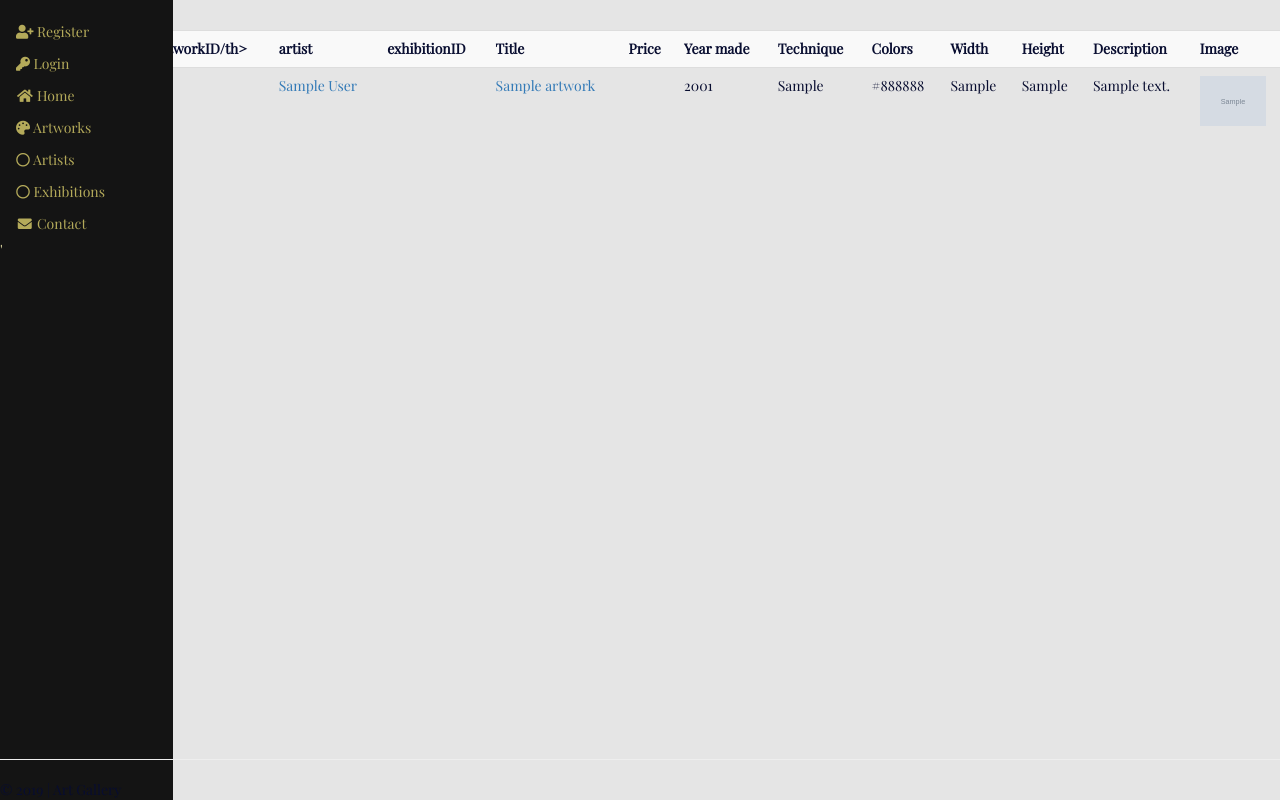
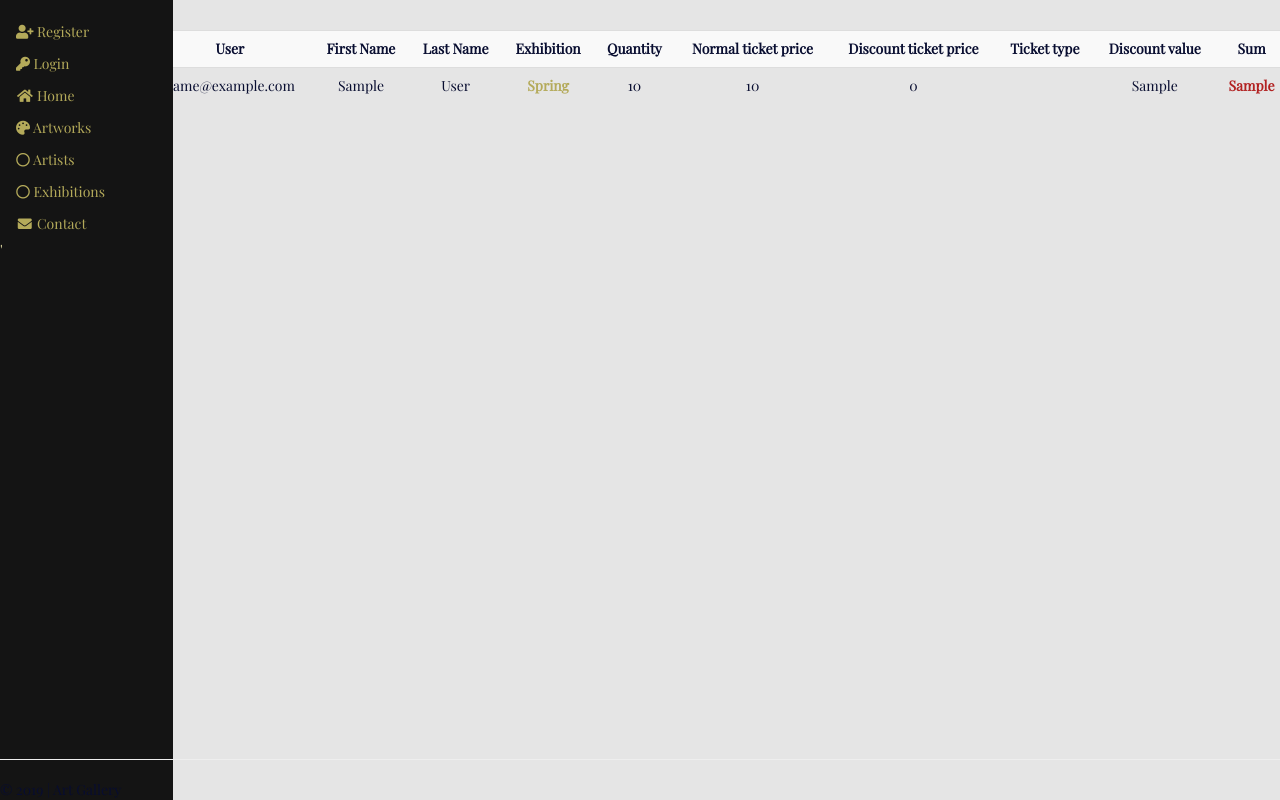
Before and after one commit to githubilona/artgallery, a PHP site: page /adminTickets.php in a window 1280 px wide. Run offline with PHP 8.4, Linux system fonts and the light colour scheme; data comes from the database, SQL or seed files in the repository; tables that the repository leaves empty or names only in its code hold one stand-in row (values such as "Sample post"); grey boxes marked "Sample" are stand-in pictures; data that the repository does not hold is empty; some libraries are stand-ins or nearby versions.

Commit message:
admin panel

```diff
--- a/adminTickets.php
+++ b/adminTickets.php
@@ -10,72 +10,54 @@
     //Step 1 - connect to the DB
     require_once ('connectDB.php');
 
-    //Step 2 - build the sql command
-    $sql = "SELECT * FROM artwork NATURAL JOIN artist";
+
+    $sql = "
+    select distinct e.subject, u.email, t.first_name, t.last_name, d.type, e.ticket_price, t.discount_ticket_price, t.quantity, d.value, t.sum, e.id_exhibition
+    from user u
+    left join ticket_reservation t  on u.id_user=t.id_user
+    left join exhibition e on e.id_exhibition=t.id_exhibition
+    left join discount d on d.id_discount=t.id_discount
+    group by t.id_ticket_reservation, d.id_discount order by username;
+     ";
 
 
-    //Step 3 - bind the parameters and execute
     $cmd = $conn->prepare($sql);
     $cmd->execute();
-    $artworks = $cmd->fetchAll();
+    $reservations = $cmd->fetchAll();
 
-    //create a table and display the results
+
     echo '<table class="table table-striped table-hover">
-            <tr><th>artworkID/th>
-                <th>artist</th>
-                <th>exhibitionID</th>
-                <th>Title</th>
-                <th>Price</th>
-                <th>Year made</th>
-                <th>Technique</th>
-                <th>Colors</th>
-                <th>Width</th>
-                <th>Height</th>
-                <th>Description</th>
-                <th>Image</th>
-         ';
-
-    if (!empty($_SESSION['email'])){
-        echo '<th>Edit</th>
-                  <th>Delete</th>';
-    }
+                            <tr>
+                                <th>User</th>
+                                <th>First Name</th>
+                                <th>Last Name</th>
+                                <th>Exhibition</th>
+                                <th>Quantity</th>
+                                <th>Normal ticket price</th>
+                                <th>Discount ticket price</th>
+                                <th>Ticket type</th>
+                                <th>Discount value</th>
+                                <th>Sum</th>
+                               ';
 
     echo '</tr>';
+    foreach ($reservations as $reservation) {
+        echo '<tr>
+                      <td >' . $reservation['email'] . '</td>
+                      <td>' . $reservation['first_name'] . '</td>
+                      <td>' . $reservation['last_name'] . '</td>
+                      <td><a href="exhibitionInfo.php?id_exhibition=' . $reservation['id_exhibition'] . '">  ' . $reservation['subject'] . '</a></td>
+                      <td>' . $reservation['quantity'] . '</td>
+                      <td>' . $reservation['ticket_price'] . '</td>
+                      <td>' . $reservation['discount_ticket_price'] . '</td>
+                      <td>' . $reservation['type'] . '</td>
+                      <td>' . $reservation['value'] . '</td>
+                      <td  style="color:firebrick; font-weight: bold">' . $reservation['sum'] . '</td>
+               </tr>';
+    }
+    echo '</table>';
 
-    foreach($artworks as $artwork)
-    {
-        echo '<tr><td>'.$artwork['id_artwork'].'</td>
-                      <td><a href="artistInfo.php?id_artist='.$artwork['id_artist'].'">'.$artwork['first_name'].' '. $artwork['last_name'].'</a></td>
-                      <td>'.$artwork['id_exhibition'].'</td>
-                      <td><a href="artworkInfo.php?id_artwork='.$artwork['id_artwork'].'">'.$artwork['title'].'</a></td>
-                      <td>'.$artwork['price'].'</td>
-                      <td>'.$artwork['date_made'].'</td>
-                      <td>'.$artwork['technique'].'</td>
-                      <td>'.$artwork['colors'].'</td>
-                      <td>'.$artwork['width'].'</td>
-                      <td>'.$artwork['height'].'</td>
-                      <td>'.$artwork['description'].'</td>
-                      <td><a href="artworkInfo.php?id_artwork='.$artwork['id_artwork'].'"><img height="50" src='.$artwork['image'].'></a></td>
-                     ';
-
-        //only show the edit and delete links if these are valid, logged in users
-        if (!empty($_SESSION['email'])){
-            echo '<td><a href="addArtwork.php?id_artwork='.$artwork['id_artwork'].'">
-                                 <i class="fas fa-edit" style="font-size: 30px"></i></a></td>
-                      <td><a href="deleteArtwork.php?id_artwork='.$artwork['id_artwork'].'">
-                                     <i class="fas fa-trash-alt" style="font-size: 30px"></i></a></td>';
-        }
-        echo '</tr>';
-    }
-
-    echo '</table></main>';
-
-
-
+    $conn=null;
     ?>
 </main>
 <?php require_once ('footer.php');?>
-<script src="path/to/jquery.js"></script>
-<script src="path/to/popper.js"></script>
-<script src="path/to/bootstrap.js"></script>
-<script src="path/to/bootstrap-confirmation.js"></script>
--- a/connectDB.php
+++ b/connectDB.php
@@ -1,4 +1,4 @@
 <?php
-    $conn= new PDO('mysql:host=localhost;dbname=artgallery', 'root', '');
+    $conn= new PDO('mysql:host=localhost;dbname=art', 'root', '');
     $conn->setAttribute(PDO::ATTR_ERRMODE, PDO::ERRMODE_EXCEPTION);
 ?>
--- a/css/side-bar.css
+++ b/css/side-bar.css
@@ -9,6 +9,20 @@
 .container1{
     margin-left: 50%;
 
+}
+.container a{
+    text-decoration: none;
+    font-weight: bold;
+
+    color: #b4aa5a;
+}
+.container a:hover {
+    color: #000000;
+    transition: 0.3s;
+}
+
+.table td, th {
+    text-align: center;
 }
 body {
     font-family: "Playfair Display", sans-serif;
--- a/footer.php
+++ b/footer.php
@@ -20,5 +20,12 @@
 <script class="jsbin" src="http://ajax.googleapis.com/ajax/libs/jqueryui/1.8.0/jquery-ui.min.js"></script>
 
 
+<!-- Latest jQuery -->
+<script src="js/jquery-3.2.1.min.js"></script>
 
+<!-- Latest compiled and minified JavaScript -->
+<script src="js/bootstrap.min.js" ></script>
+
+<!-- custom js -->
+<script src="js/app.js"></script>
 </html>
--- a/header.php
+++ b/header.php
@@ -37,6 +37,7 @@
                     <a href="users.php"><i class="fas fa-circle"></i></i>Users</a>
                     <a href="adminArtworks.php"><i class="far fa-circle"></i></i>Artworks</a>
                     <a href="adminExhibitions.php"><i class="fas fa-circle"></i></i>Exhibitions</a>
+                    <a href="adminTickets.php"><i class="fas fa-circle"></i></i>Tickets</a>
                   </div>';
         }
 
--- /dev/null
+++ b/js/app.js
@@ -0,0 +1,57 @@
+
+//use jQuery for a Delete confirmation pop-up
+$('.confirmation').on('click', function(){
+    return confirm('Are you sure you want to delete this item?');
+});
+
+// check the password has been entered the same way twice
+$('.btnRegister').on('click', function(){
+    if ($('#password').val() != $('#confirm').val()){
+        $('#message').html('Passwords do not match');
+        $('#message').removeClass();
+        $('#message').addClass('alert alert-danger');
+        return false;
+    }
+    else
+        return true;
+});
+
+//This will check the strength of the password
+// passwords - https://www.formget.com/password-strength-checker-in-jquery/
+$(document).ready(function() {
+    $('#password').keyup(function() {
+        $('#result').html(checkStrength($('#password').val()))
+    })
+    function checkStrength(password) {
+        var strength = 0
+        if (password.length < 6) {
+            $('#result').removeClass()
+            $('#result').addClass('alert-danger')
+            return 'Too short'
+        }
+        if (password.length > 7) strength += 1
+// If password contains both lower and uppercase characters, increase strength value.
+        if (password.match(/([a-z].*[A-Z])|([A-Z].*[a-z])/)) strength += 1
+// If it has numbers and characters, increase strength value.
+        if (password.match(/([a-zA-Z])/) && password.match(/([0-9])/)) strength += 1
+// If it has one special character, increase strength value.
+        if (password.match(/([!,%,&,@,#,$,^,*,?,_,~])/)) strength += 1
+// If it has two special characters, increase strength value.
+        if (password.match(/(.*[!,%,&,@,#,$,^,*,?,_,~].*[!,%,&,@,#,$,^,*,?,_,~])/)) strength += 1
+// Calculated strength value, we can return messages
+// If value is less than 2
+        if (strength < 2) {
+            $('#result').removeClass()
+            $('#result').addClass('alert-warning')
+            return 'Weak'
+        } else if (strength == 2) {
+            $('#result').removeClass()
+            $('#result').addClass('alert-info')
+            return 'Good'
+        } else {
+            $('#result').removeClass()
+            $('#result').addClass('alert-success')
+            return 'Strong'
+        }
+    }
+});
--- a/ticketAction.php
+++ b/ticketAction.php
@@ -30,14 +30,16 @@
 $cmd->execute();
 $exhibition = $cmd->fetch();
 $ticketPrice=$exhibition['ticket_price'];
+$discountTicketPrice=$ticketPrice * $discount['value'];
 $sum = (1 - $discount['value']) * $ticketPrice * $quantity;
 
 
-$sqlReservation = "INSERT INTO ticket_reservation (id_discount,ticket_price, quantity, id_user, first_name, last_name, sum)
-                    VALUES (:selectTicket,:ticket_price, :quantity, :id_user ,:firstName, :lastName, $sum )";
+$sqlReservation = "INSERT INTO ticket_reservation (id_exhibition, id_discount,ticket_price, discount_ticket_price, quantity, id_user, first_name, last_name, sum)
+                    VALUES ($id_exhibition,:selectTicket,:ticket_price,:discount_ticket_price, :quantity, :id_user ,:firstName, :lastName, $sum )";
 $cmd = $conn->prepare($sqlReservation);
 $cmd->bindParam(':selectTicket', $selectTicket, PDO::PARAM_STR, 45);
 $cmd->bindParam(':ticket_price', $ticketPrice, PDO::PARAM_STR, 45);
+$cmd->bindParam(':discount_ticket_price', $discountTicketPrice, PDO::PARAM_STR, 45);
 $cmd->bindParam(':quantity', $quantity, PDO::PARAM_INT, 45);
 $cmd->bindParam(':id_user', $userID, PDO::PARAM_INT, 45);
 $cmd->bindParam(':firstName', $firstName, PDO::PARAM_STR, 45);
```
Also changed, not shown: addArtwork.php (+9 -1 lines), addExhibition.php (+8 -1 lines), addExhibitionAction.php (+4 -6 lines), adminArtworks.php (+2 -6 lines), adminExhibitions.php (+18 -2 lines), exhibitionInfo.php (+37 -3 lines), myAccount.php (+56 -24 lines), css/bootstrap.min.css, img-exhibitions/exhibition1.jpg (added), img-exhibitions/exhibition2.jpg (added), img-exhibitions/exhibition3.jpg (added), img-exhibitions/exhibition4.png (added).
